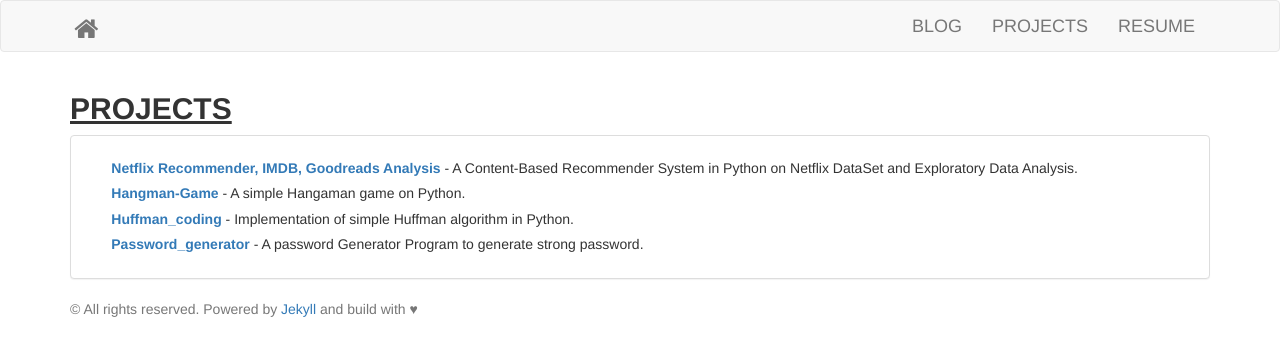
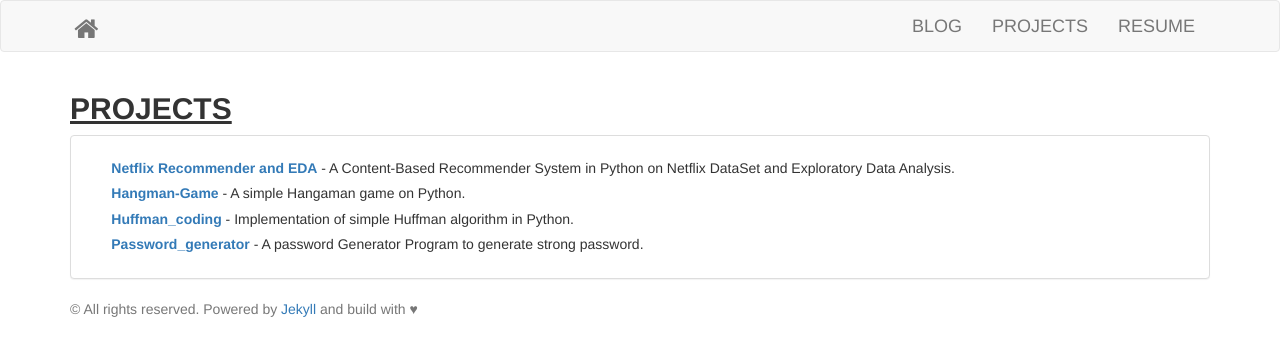
Before and after one commit to priyanshu-arya/priyanshuarya.github.io, a Jekyll site: the page built from projects.html, in a window 1280 px wide. Shown: the top 356 px of the page. Built offline with Jekyll 4.4.1, drawn with Linux system fonts in a browser that asks for light colours; nearby versions of some CDN libraries; library files that are not in the unit come from our copies.

Commit message:
Update projects.html

```diff
--- a/_includes/projects.html
+++ b/_includes/projects.html
@@ -4,7 +4,7 @@
 	  <div class="panel panel-default">
 		<div class="panel-body">
 			<h5>
-				<i class="fab fa-kaggle"></i>&nbsp;&nbsp;<strong><a href="https://www.kaggle.com/codoes/netflix-recommender-and-eda">Netflix Recommender, IMDB, Goodreads Analysis</a></strong>
+				<i class="fab fa-kaggle"></i>&nbsp;&nbsp;<strong><a href="https://www.kaggle.com/codoes/netflix-recommender-and-eda">Netflix Recommender and EDA</a></strong>
 				- A Content-Based Recommender System in Python on Netflix DataSet and Exploratory Data Analysis.
 			</h5>
 			<h5>
```
